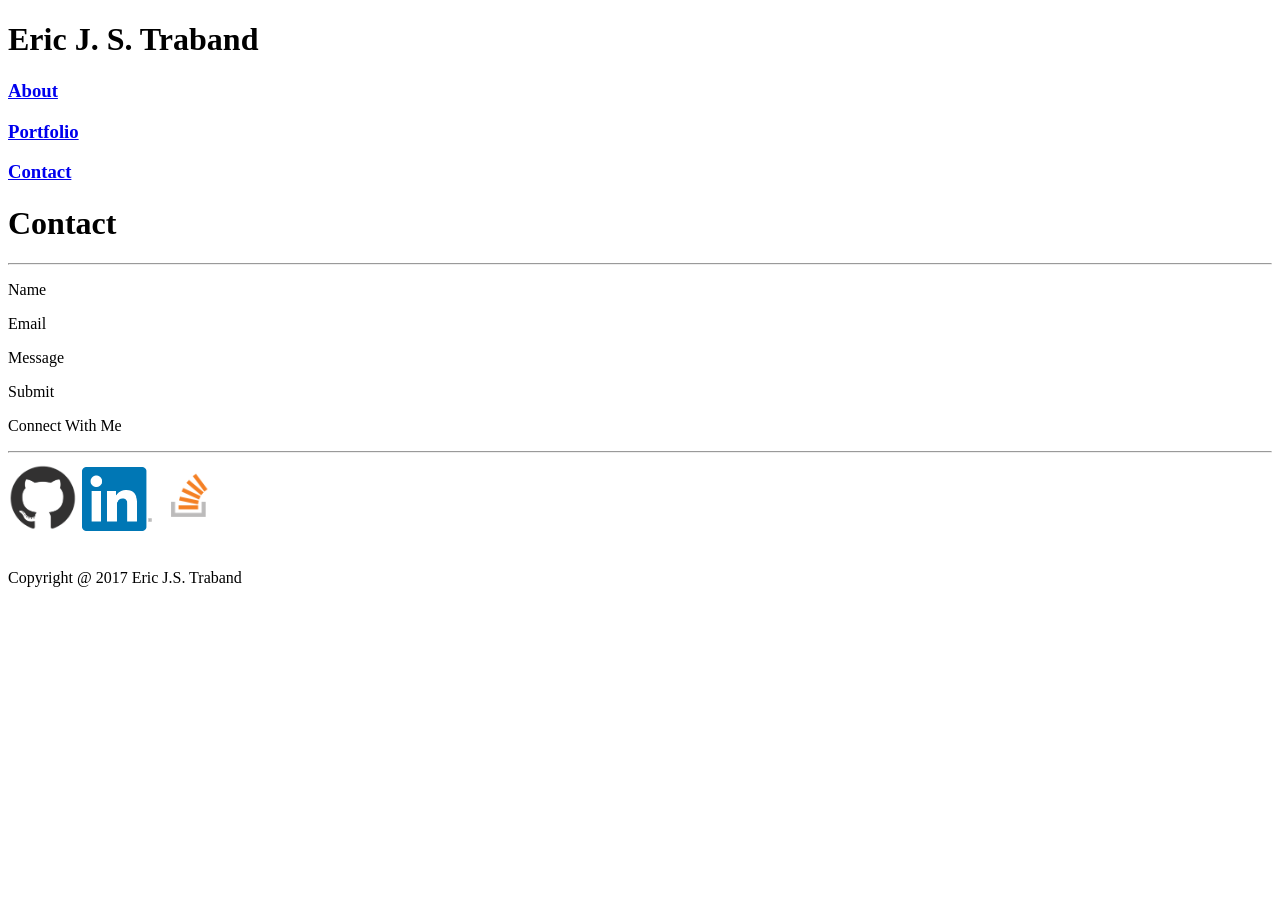
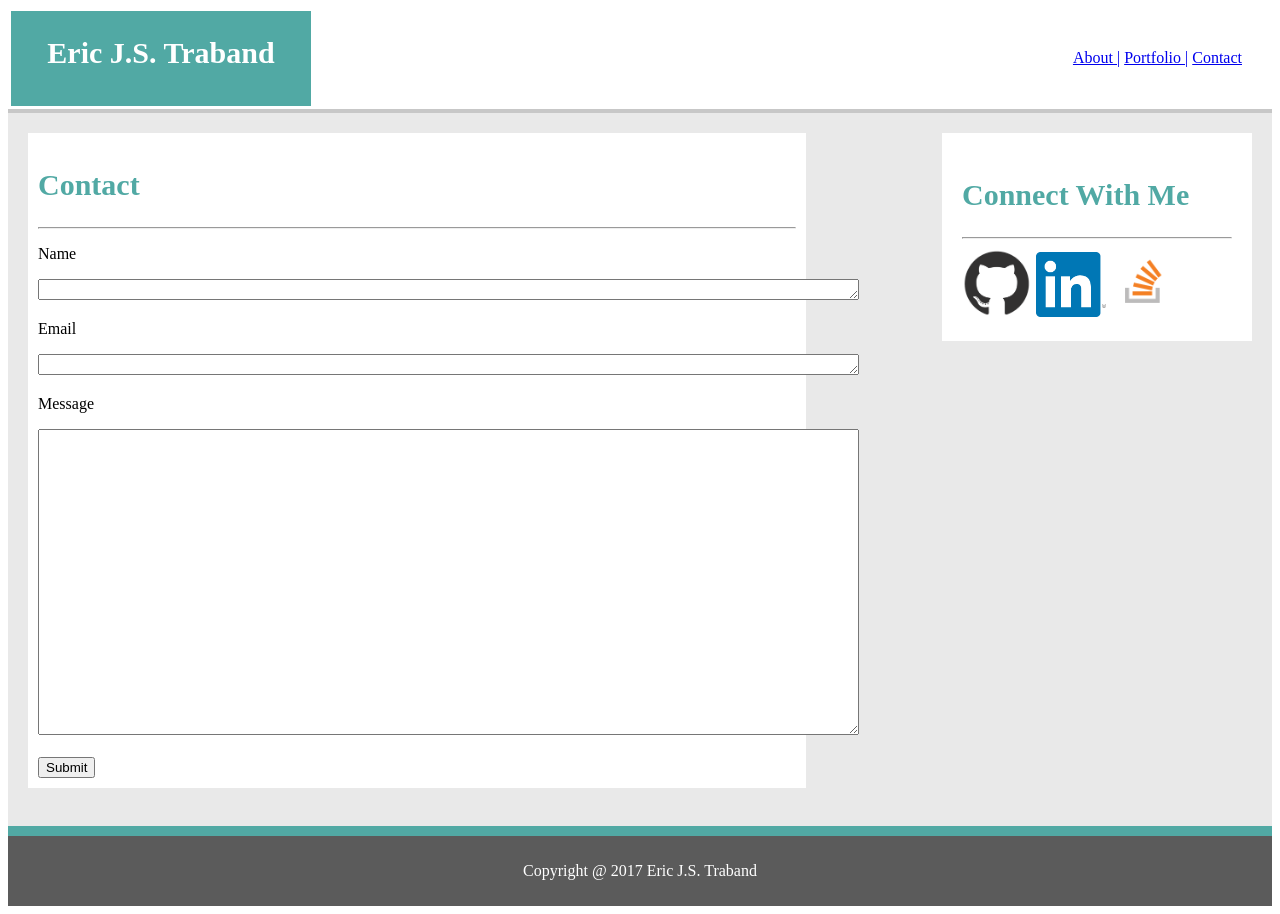
Before and after one commit to ejstraband/Basic-Portfolio, a plain HTML site: page contact.html in a window 1280 px wide. Before the commit the page ends 800 px from the top, so only its background shows below. Drawn offline with Linux system fonts and the light colour scheme.

Commit message:
contact form styled

```diff
--- a/assets/css/style.css
+++ b/assets/css/style.css
@@ -47,6 +47,9 @@ li {
 	border-color: blue;*/
 	margin: 0px;
 	background-color: #E9E9E9;
+	border-top: solid;
+	border-width: 4px;
+	border-color: #C7C7C7;
 }
 article {
 	width: 960px;
@@ -89,6 +92,16 @@ footer {
 	border-top: solid;
 	border-color: #51A9A4;
 	border-width: 10px;
+}
+
+.submitButton {
+	background-color: #51A9A4;
+	width: 100px;
+	height: 30px;
+	text-align: center;
+	color: white;
+	padding-top: 8px;
+	padding-bottom: : 5px;
 }
 
 /*
--- a/contact.html
+++ b/contact.html
@@ -4,59 +4,81 @@
 <head>
 	<meta charset="utf-8">
 	<title>Portfolio</title>
-	<!-- <link rel="stylesheet" type="text/css" href="assets/css/style.css"> -->
+	<link rel="stylesheet" type="text/css" href="assets/css/style.css">
 </head>
 
 <body>
-<!-- Header Content Banner -->
-<div>
-<div class="namebox">
-	<h1>Eric J. S. Traband</h1>
+<header class="banner">
+	<!-- Name Box -->
+	<h1 class="yourname">Eric J.S. Traband</h1>
+
+	<!-- About | Portfolio | Contact pages -->
+	<div class="aboutportfoliocontactblock">
+		<ul>
+		<li><a href="index.html">About |</a></li>
+		<li><a href="portfolio.html">Portfolio |</a></li>
+		<li><a href="contact.html">Contact</a></li>
+		</ul>
 	</div>
 
-<div class="aboutPortfolioContact">
-	<a href="index.html"><h3>About</h3></a>
-	<a href="portfolio.html"><h3>Portfolio</h3></a>
-	<a href="contact.html"><h3>Contact</h3></a>
-</div>
-</div>
+	<div style="clear: both;"></div>
+
+</header>
 
 <!-- Content Block -->
-<div class="mainContentBlock">
+<div class="mainPageContent">
 <!-- About Me Block-->
 
-<div class="contact">
+<article>
 
-	<h1>Contact</h1>
+	<h1 class="bluetext">Contact</h1>
 
 	<hr>
 
+	<form>
+
 		<p>Name</p>
+		<textarea name="name" rows="1" cols="100"></textarea>
 		<p>Email</p>
+		<textarea name="email" rows="1" cols="100"></textarea>
 		<p>Message</p>
+		<!-- <input type="text"> -->
+		<textarea name="message" rows="20" cols="100"></textarea>
 
-	<p>Submit</p>
+		<!-- <p class="submitButton">Submit</p> -->
+		<br>
+		<br>
+		<input type="submit" value="Submit">
 
-</div>
+	</form>
+
+</article>
 
 
-<!-- Contact Me Block-->
-<div class="contactMeBlock">
-	<p class="bluetext connectWithMe", >Connect With Me</p>
+	<!-- Connect With Me -->
+	<aside>
+
+		<h2 class="bluetext connectWithMe", >Connect With Me</h2>
+
 		<hr>
+
 		<a href="https://github.com/ejstraband" target="_blank"><img class="contactImages" src="assets/images/github.png" width=70px></a>
 		<a href=https://www.linkedin.com/in/erictraband/ target="_blank"><img class="contactImages" src="assets/images/linkedIn.png" width=70px></a>
 		<a href=https://stackoverflow.com/users/8524990/eric-traband target="_blank"><img class="contactImages" src="assets/images/stackOverflow.png" width=70px></a>
-</div>
 
-</div>
+	</aside>
+
+	<div style="clear: both;"></div>
 
 <br>
 
 <!-- Footer -->
-<div class="copyrightBlock">
+
+<footer>
+	<!-- Copyright -->
 	<p>Copyright @ 2017 Eric J.S. Traband</p>
-</div>
+
+</footer>
 
 </body>
 
```
Also changed, not shown: index.html (+2 -1 lines), portfolio.html (+22 -14 lines). Lines whose indentation alone changed are shown as unchanged.
